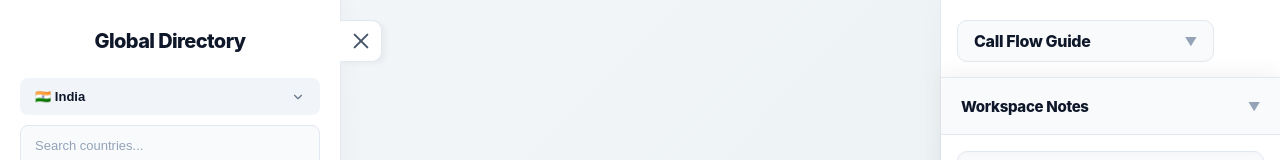
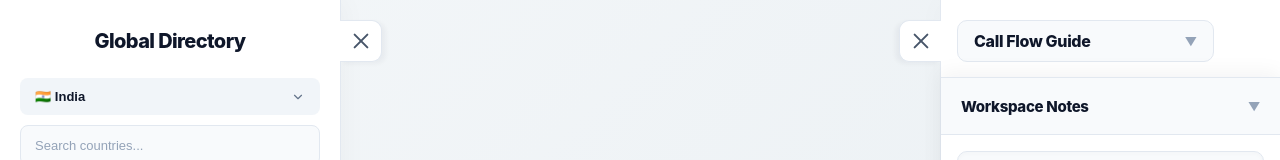
Before and after one commit to pdkokare1/IRSTool, a React (Vite) app: page / in a window 1280 px wide. Shown: the top 160 px of the page. Built offline with nearby package versions, Linux system fonts and the light colour scheme.

Commit message:
Update RightDrawer.jsx

```diff
--- a/components/RightDrawer.jsx
+++ b/components/RightDrawer.jsx
@@ -3,7 +3,7 @@
 import React, { useState, useRef, useEffect, useCallback } from 'react';
 
 export default function RightDrawer({
-  isRightDrawerOpen, isFlowGuideExpanded, setIsFlowGuideExpanded, callFlowSteps, completedSteps,
+  isRightDrawerOpen, setIsRightDrawerOpen, isFlowGuideExpanded, setIsFlowGuideExpanded, callFlowSteps, completedSteps,
   currentStepIndex, expandedSteps, toggleStep, toggleExpandStep, customScripts, handleScriptEdit,
   setCompletedSteps, userNotes, setUserNotes
 }) {
@@ -27,7 +27,6 @@ export default function RightDrawer({
   const handleMouseMove = useCallback((e) => {
     if (!isResizing.current) return;
     const newWidth = document.body.clientWidth - e.clientX;
-    // Set a minimum width of 280px and maximum of 800px or full screen
     if (newWidth >= 280 && newWidth <= 800) {
       setDrawerWidth(newWidth);
     }
@@ -45,13 +44,12 @@ export default function RightDrawer({
 
   const handleMouseDown = useCallback((e) => {
     isResizing.current = true;
-    document.body.style.userSelect = 'none'; // Prevent text highlighting while dragging
+    document.body.style.userSelect = 'none';
     document.body.style.cursor = 'col-resize';
     document.addEventListener('mousemove', handleMouseMove);
     document.addEventListener('mouseup', handleMouseUp);
   }, [handleMouseMove, handleMouseUp]);
 
-  // Clean up event listeners on unmount
   useEffect(() => {
     return () => {
       document.removeEventListener('mousemove', handleMouseMove);
@@ -59,7 +57,6 @@ export default function RightDrawer({
     };
   }, [handleMouseMove, handleMouseUp]);
 
-  // Determine Notes CSS Class dynamically
   let notesClass = 'closed';
   if (!isFlowGuideExpanded) {
     notesClass = 'full';
@@ -67,13 +64,10 @@ export default function RightDrawer({
     notesClass = 'open';
   }
 
-  // Handle click on the Notes Header
   const handleNotesToggle = () => {
     if (!isFlowGuideExpanded) {
-      // If notes are full because the Guide is closed, opening the Guide will auto-minimize the notes via the useEffect
       setIsFlowGuideExpanded(true);
     } else {
-      // Standard manual toggle behavior
       setIsNotesOpen(!isNotesOpen);
     }
   };
@@ -83,7 +77,15 @@ export default function RightDrawer({
       className={`flow-sidebar ${isRightDrawerOpen ? 'open' : 'closed'}`}
       style={{ '--right-drawer-width': `${drawerWidth}px` }}
     >
-      {/* DRAG RESIZER HANDLE */}
+      {/* Moved Burger Menu to outer left edge of Right Drawer */}
+      <button
+        className={`right-burger-menu-btn ${isRightDrawerOpen ? 'open' : ''}`}
+        onClick={() => setIsRightDrawerOpen(!isRightDrawerOpen)}
+        title={isRightDrawerOpen ? "Hide Flow Guide" : "Show Flow Guide"}
+      >
+        <span></span><span></span><span></span>
+      </button>
+
       <div
         className="drawer-resizer"
         onMouseDown={handleMouseDown}
```
